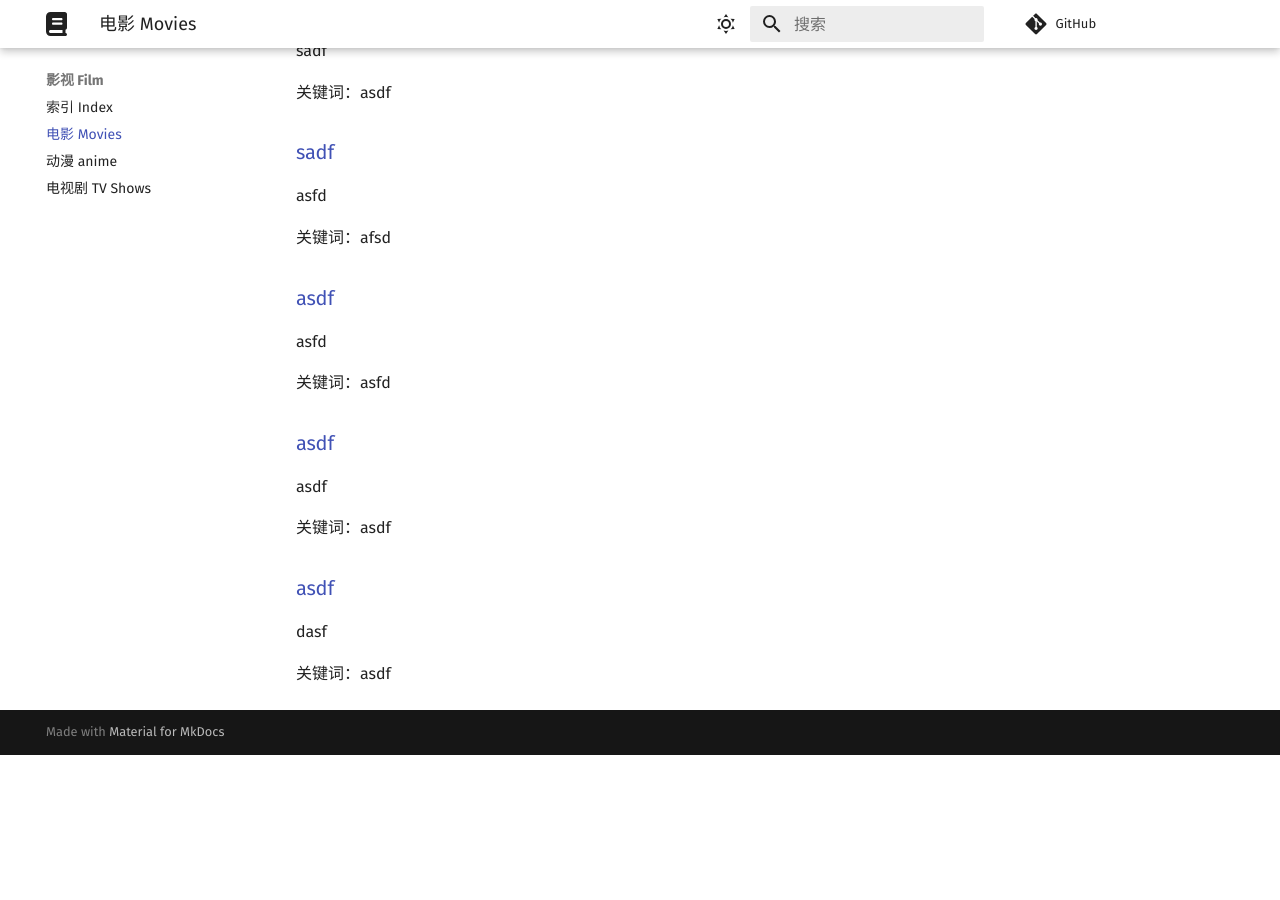
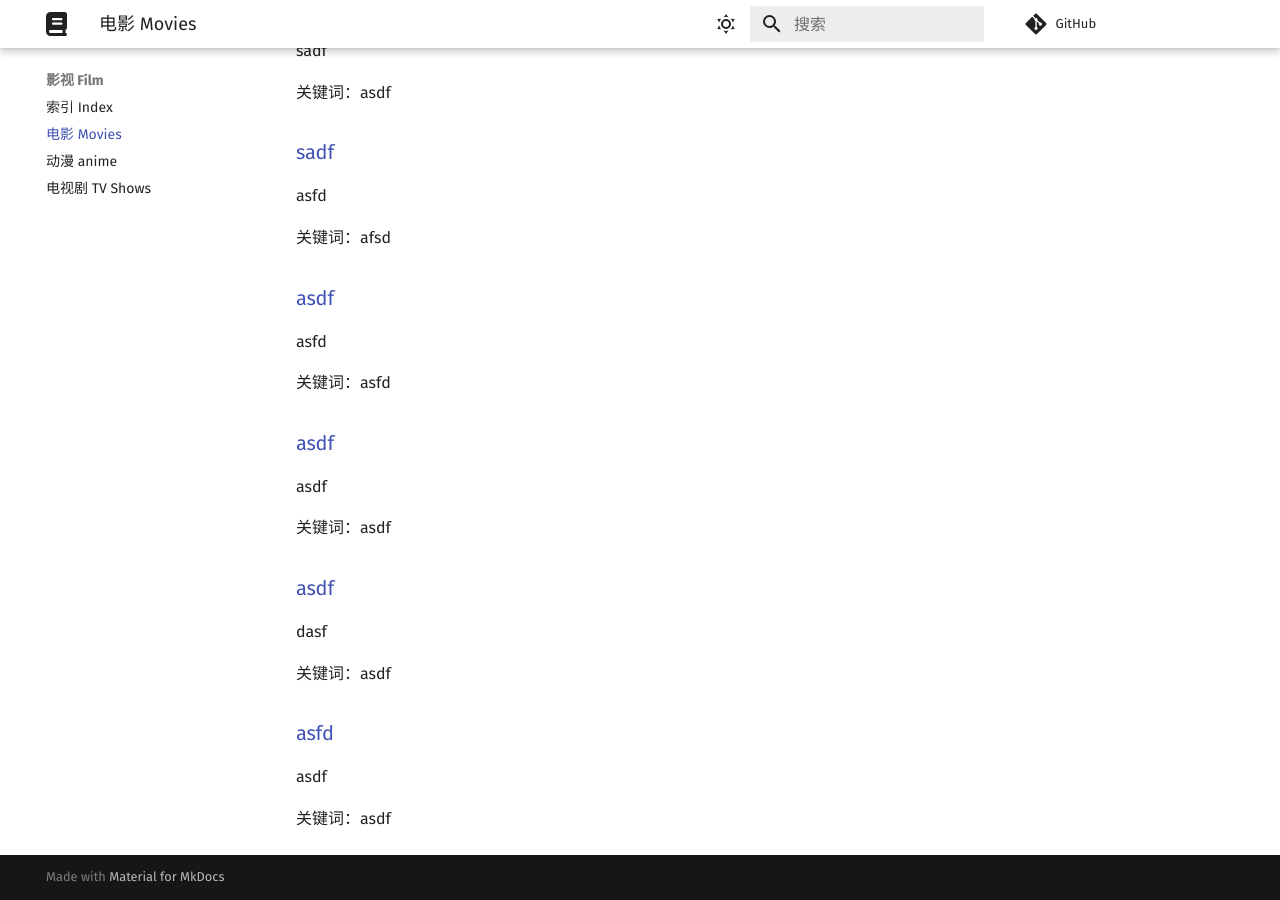
Before and after one commit to Chocolateater/Resource-Library, an MkDocs documentation site: the page built from docs/Film/movies.md, in a window 1280 px wide and 900 px high, scrolled down 672 px. Built offline with MkDocs 1.6.1 and Material for MkDocs 9.7.7, drawn with Linux system fonts in a browser that asks for light colours; comment, search, counter and statistics services are not loaded; before the commit the page ends 1427 px from its top, so only the background shows below that.

Commit message:
Update index.md via GitHub API

```diff
--- a/docs/Film/movies.md
+++ b/docs/Film/movies.md
@@ -45,3 +45,9 @@ asdf
 dasf
 
 关键词：asdf
+
+<h3><a href="afsd">asfd</a> </h3>
+
+asdf
+
+关键词：asdf
```
